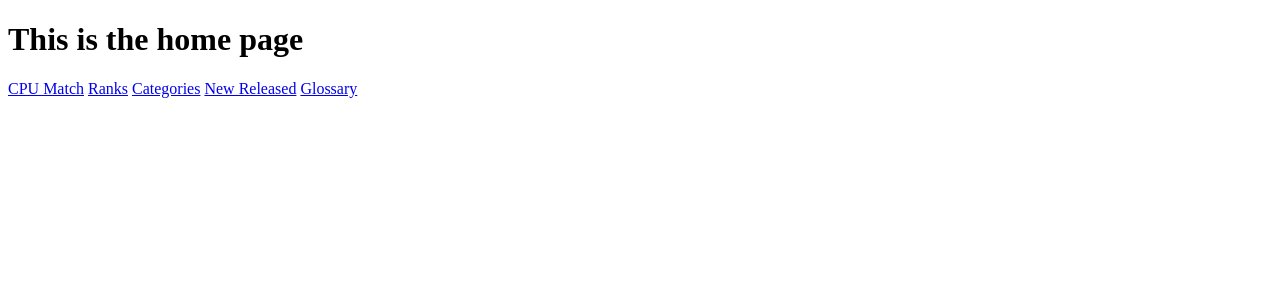
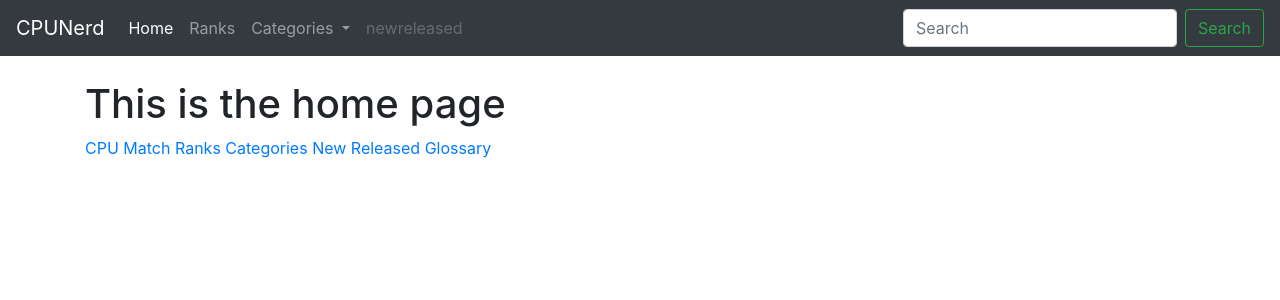
Before and after one commit to YONGZHUANGCHEN/IT-GroupO, a Django app: page / in a window 1280 px wide. Shown: the top 300 px of the page. Run offline with Django 3.2, Linux system fonts and the light colour scheme.

Commit message:
add base.html and Navbar

```diff
--- a/CPUNerd_project/settings.py
+++ b/CPUNerd_project/settings.py
@@ -38,6 +38,7 @@ INSTALLED_APPS = [
     'django.contrib.messages',
     'django.contrib.staticfiles',
     'CPUNerd.apps.CpunerdConfig',
+
 ]
 
 MIDDLEWARE = [
--- a/CPUNerd_project/urls.py
+++ b/CPUNerd_project/urls.py
@@ -22,7 +22,7 @@ from django.contrib import admin
 from django.urls import path
 
 urlpatterns = [
-    path('', views.index, name='indx'),
+    path('', views.index, name='index'),
     path('cpunerd/', include('CPUNerd.urls')),
     #开头为cpunerd/的所有urls都会自动进行匹配
     path('admin/', admin.site.urls),
--- /dev/null
+++ b/templates/CPUNerd/base.html
@@ -0,0 +1,62 @@
+<!Doctype html>
+
+<html lang="en">
+  <head>
+    <!-- Required meta tags -->
+    <meta charset="utf-8">
+    <meta name="viewport" content="width=device-width, initial-scale=1, shrink-to-fit=no">
+
+    <!-- Bootstrap CSS -->
+    <link rel="stylesheet" href="https://cdn.jsdelivr.net/npm/bootstrap@4.4.1/dist/css/bootstrap.min.css" integrity="sha384-Vkoo8x4CGsO3+Hhxv8T/Q5PaXtkKtu6ug5TOeNV6gBiFeWPGFN9MuhOf23Q9Ifjh" crossorigin="anonymous">
+
+    <title>Hello, world!</title>
+  </head>
+  <body>
+  <nav class="navbar navbar-expand-lg navbar-dark bg-dark">
+  <a class="navbar-brand" href="#">CPUNerd</a>
+  <button class="navbar-toggler" type="button" data-toggle="collapse" data-target="#navbarSupportedContent" aria-controls="navbarSupportedContent" aria-expanded="false" aria-label="Toggle navigation">
+    <span class="navbar-toggler-icon"></span>
+  </button>
+
+  <div class="collapse navbar-collapse" id="navbarSupportedContent">
+    <ul class="navbar-nav mr-auto">
+      <li class="nav-item active">
+        <a class="nav-link" href="#">Home <span class="sr-only">(current)</span></a>
+      </li>
+      <li class="nav-item">
+        <a class="nav-link" href="#">Ranks</a>
+      </li>
+      <li class="nav-item dropdown">
+        <a class="nav-link dropdown-toggle" href="#" id="navbarDropdown" role="button" data-toggle="dropdown" aria-haspopup="true" aria-expanded="false">
+          Categories
+        </a>
+        <div class="dropdown-menu" aria-labelledby="navbarDropdown">
+          <a class="dropdown-item" href="#">AMD</a>
+          <a class="dropdown-item" href="#">Intel</a>
+
+      </li>
+      <li class="nav-item">
+        <a class="nav-link disabled" href="#" tabindex="-1" aria-disabled="true">newreleased</a>
+      </li>
+    </ul>
+    <form class="form-inline my-2 my-lg-0">
+      <input class="form-control mr-sm-2" type="search" placeholder="Search" aria-label="Search">
+      <button class="btn btn-outline-success my-2 my-sm-0" type="submit">Search</button>
+    </form>
+  </div>
+</nav>
+
+   <div class="container">
+   <br />
+       {% block content %}
+       {% endblock %}
+
+   </div>
+
+    <!-- Optional JavaScript -->
+    <!-- jQuery first, then Popper.js, then Bootstrap JS -->
+    <script src="https://cdn.jsdelivr.net/npm/jquery@3.4.1/dist/jquery.slim.min.js" integrity="sha384-J6qa4849blE2+poT4WnyKhv5vZF5SrPo0iEjwBvKU7imGFAV0wwj1yYfoRSJoZ+n" crossorigin="anonymous"></script>
+    <script src="https://cdn.jsdelivr.net/npm/popper.js@1.16.0/dist/umd/popper.min.js" integrity="sha384-Q6E9RHvbIyZFJoft+2mJbHaEWldlvI9IOYy5n3zV9zzTtmI3UksdQRVvoxMfooAo" crossorigin="anonymous"></script>
+    <script src="https://cdn.jsdelivr.net/npm/bootstrap@4.4.1/dist/js/bootstrap.min.js" integrity="sha384-wfSDF2E50Y2D1uUdj0O3uMBJnjuUD4Ih7YwaYd1iqfktj0Uod8GCExl3Og8ifwB6" crossorigin="anonymous"></script>
+  </body>
+</html>
--- a/templates/CPUNerd/index.html
+++ b/templates/CPUNerd/index.html
@@ -1,10 +1,7 @@
-<!DOCTYPE html>
-<html>
-    <head>
-        <title>CPU Nerd</title>
-    </head>
+{% extends 'CPUNerd/base.html'%}
+{%block content%}
 
-    <body>
+
         <h1>This is the home page</h1>
         <div>
             <a href="/cpunerd/cpumatch">CPU Match</a>
@@ -14,6 +11,7 @@
             <a href="/cpunerd/glossary">Glossary</a>
         </div>
 
-    </body>
 
-</html>
+
+
+{%endblock%}
```
Also changed, not shown: db.sqlite3 (added).
